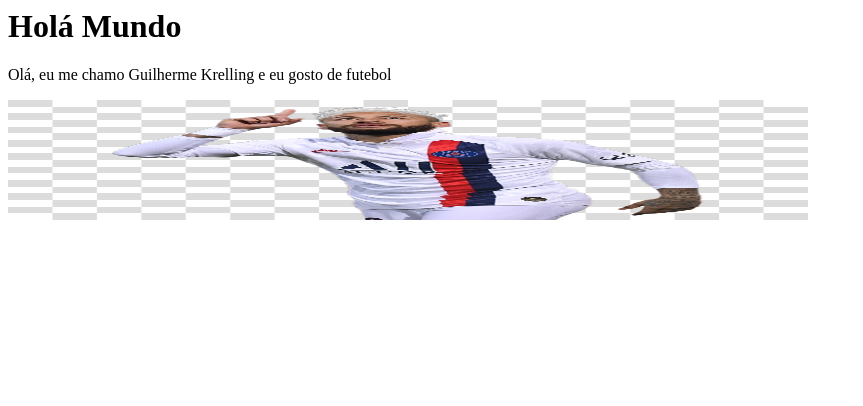
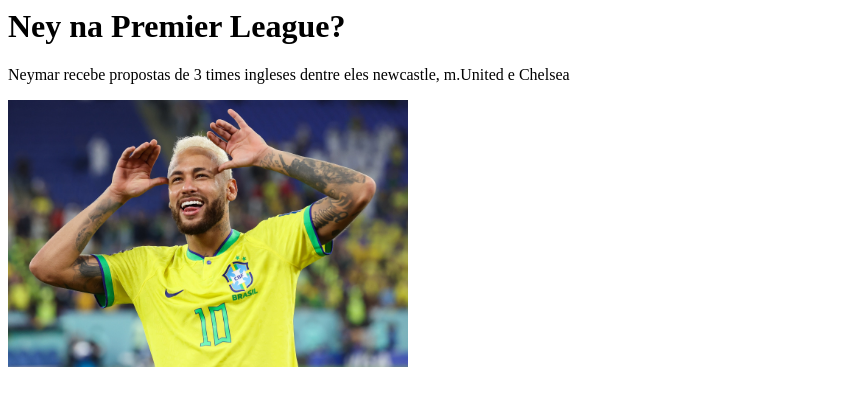
Before and after one commit to mattguiga/HTML, a plain HTML site: page index.html in a window 1280 px wide. Shown: the whole page, without its empty margins (0-863 px from the left). Drawn offline with Linux system fonts and the light colour scheme.

Commit message:
mudanças na imagem e textos

```diff
--- a/index.html
+++ b/index.html
@@ -4,8 +4,8 @@
         <link rel="stylesheet"href="style.css">
     </head>
     <body>
-        <h1>Holá Mundo</h1>
-        <p>Olá, eu me chamo Guilherme Krelling e eu gosto de futebol</p>
-        <img src ="Menino ney.png" width = "800" height = "120">
+        <h1>Ney na Premier League?</h1>
+        <p>Neymar recebe propostas de 3 times ingleses dentre eles newcastle, m.United e Chelsea</p>
+        <img src ="ney.jpg" width = "400" height = "">
     </body>
 </html>
```
Also changed, not shown: Menino ney.png (deleted), ney.jpg (added).
